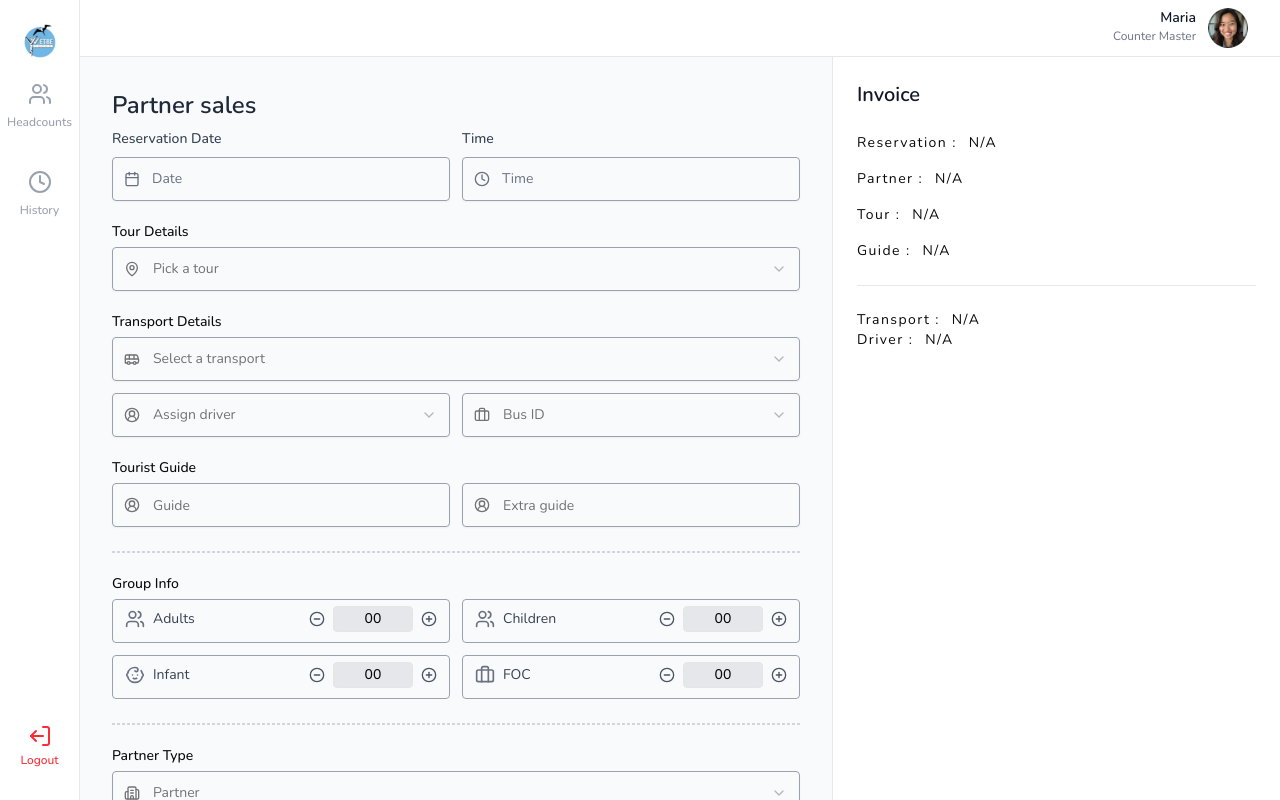
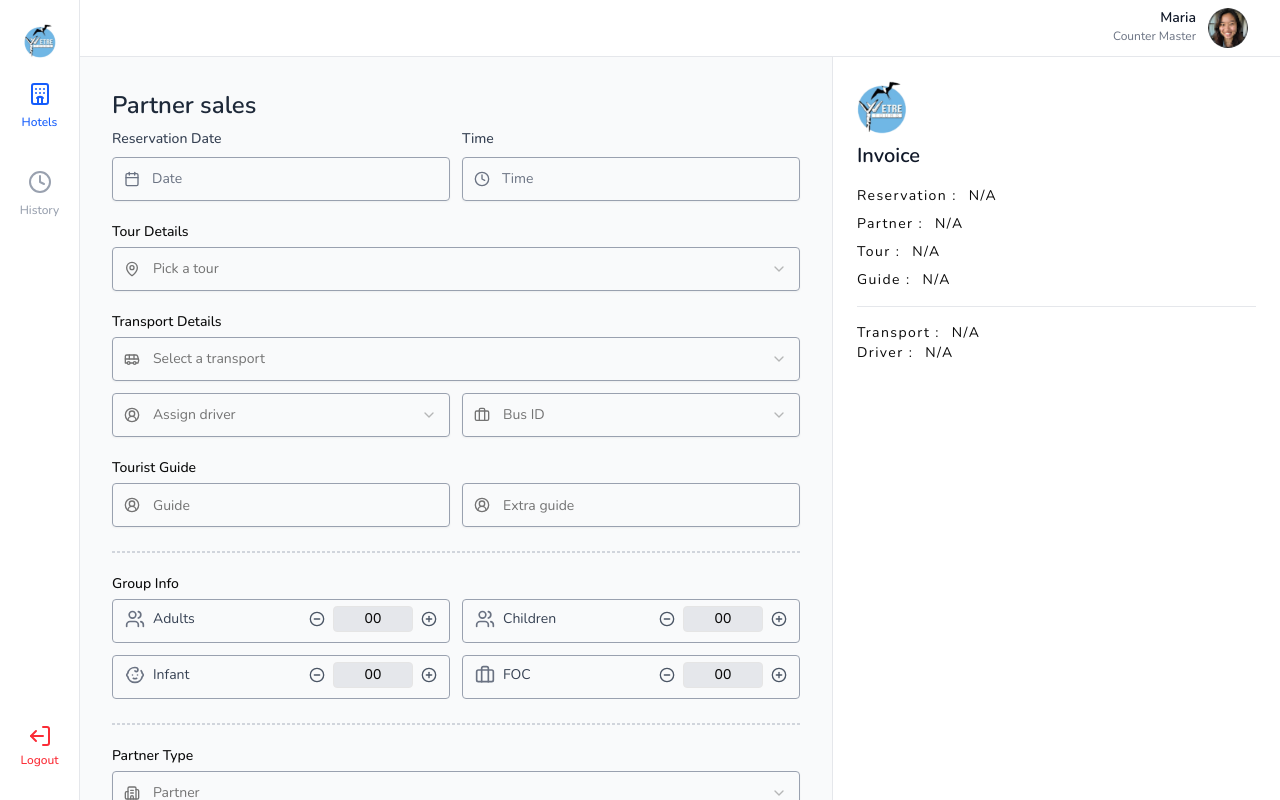
Before and after one commit to suman-chandra-barman/etre-tours-frontend, a Next.js app: page /partner-sales in a window 1280 px wide. Built offline with nearby package versions, Linux system fonts and the light colour scheme.

Commit message:
fix: update role in UserContext to 'partner-sales'; enhance PartnerTransportInfo with logo and print styles

```diff
--- a/app/(sales)/partner-sales/page.tsx
+++ b/app/(sales)/partner-sales/page.tsx
@@ -4,6 +4,7 @@ import { useState, useCallback } from "react";
 import PartnerSalesForm from "@/components/sales/forms/PartnerSalesForm";
 import PartnerTransportInfo from "@/components/sales/transportInfo/PartnerTransportInfo";
 import { PartnerSalesFormData } from "@/lib/schemas";
+import styles from "@/components/styles/Print.module.css";
 
 export default function PartnerSalesPage() {
   const [formData, setFormData] = useState<Partial<PartnerSalesFormData>>({
@@ -42,6 +43,8 @@ export default function PartnerSalesPage() {
     setFormData(data);
     // Here you would typically send the data to your backend API
     // For now, we'll just log it and show a success message
+
+    window.print();
   };
 
   return (
@@ -51,7 +54,7 @@ export default function PartnerSalesPage() {
           onSubmit={handleFormSubmit}
           onFormDataChange={handleFormDataChange}
         />
-        <PartnerTransportInfo formData={formData} />
+        <PartnerTransportInfo formData={formData} className={`${styles.printArea}`}/>
       </div>
     </>
   );
--- a/components/sales/transportInfo/PartnerTransportInfo.tsx
+++ b/components/sales/transportInfo/PartnerTransportInfo.tsx
@@ -1,10 +1,13 @@
 import { PartnerSalesFormData } from "@/lib/schemas";
+import Image from "next/image";
+import logo from "@/public/logo.svg"
 
 interface PartnerTransportInfoProps {
   formData?: Partial<PartnerSalesFormData>;
+  className?: string;
 }
 
-function PartnerTransportInfo({ formData = {} }: PartnerTransportInfoProps) {
+function PartnerTransportInfo({ formData = {}, className }: PartnerTransportInfoProps) {
   // Format date
   const formatDate = (dateStr: string) => {
     if (!dateStr) return "";
@@ -30,15 +33,16 @@ function PartnerTransportInfo({ formData = {} }: PartnerTransportInfoProps) {
   const totalAmount = totalAdults * ADULT_PRICE + totalChildren * CHILD_PRICE;
 
   return (
-    <div className="bg-white border-l border-gray-200 overflow-y-auto md:min-w-xs lg:min-w-sm xl:min-w-md p-2 md:p-4 lg:p-6">
+    <div className={` bg-white border-l border-gray-200 overflow-y-auto md:min-w-xs lg:min-w-sm xl:min-w-md p-2 md:p-4 lg:p-6 ${className}`}>
       <div className="">
         {/* Header */}
-        <div className="mb-6">
-          <h2 className="text-xl font-semibold text-gray-900">Invoice</h2>
+        <div className="mb-4">
+          <Image src={logo} alt="Company Logo" width={50} height={50} />
+          <h2 className="text-xl font-semibold text-gray-900 mt-2">Invoice</h2>
         </div>
 
         {/* Reservation Information */}
-        <div className="space-y-4 mb-6">
+        <div className="space-y-2 mb-4">
           <div className="flex items-start gap-3">
             <div className="flex items-center gap-3 text-sm tracking-widest">
               <p>Reservation : </p>
@@ -83,7 +87,7 @@ function PartnerTransportInfo({ formData = {} }: PartnerTransportInfoProps) {
         </div>
 
         {/* Transport Details */}
-        <div className="border-t border-gray-200 pt-6 mb-6">
+        <div className="border-t border-gray-200 pt-4 mb-4">
           <div className="flex items-start gap-3">
             <div className="flex items-center gap-3 text-sm tracking-widest">
               <p>Transport : </p>
@@ -105,7 +109,7 @@ function PartnerTransportInfo({ formData = {} }: PartnerTransportInfoProps) {
 
         {/* Passengers Summary */}
         {totalPassengers > 0 && (
-          <div className="border-t border-gray-200 pt-6 mb-6">
+          <div className="border-t border-gray-200 pt-4 mb-4">
             <p className="text-sm text-gray-600 mb-3">Guests</p>
             <div className="space-y-2 mb-4">
               {totalAdults > 0 && (
@@ -132,16 +136,13 @@ function PartnerTransportInfo({ formData = {} }: PartnerTransportInfoProps) {
 
         {/* Pricing */}
         {totalAmount > 0 && (
-          <div className="border-t border-gray-200 pt-6 mb-6">
+          <div className="border-t border-gray-200 pt-4 mb-4">
             <p className="text-sm text-gray-600 mb-3">Unit Price</p>
             <div className="space-y-2 mb-4">
               <div className="flex items-center gap-3 text-sm">
                 <p>
-                  ${ADULT_PRICE.toFixed(2)} (Adults), ${CHILD_PRICE.toFixed(2)}
+                  ${ADULT_PRICE.toFixed(2)} (Adults), ${CHILD_PRICE.toFixed(2)} (Children)
                 </p>
-              </div>
-              <div className="flex items-center gap-3 text-sm">
-                <p>(Children)</p>
               </div>
             </div>
           </div>
@@ -149,8 +150,8 @@ function PartnerTransportInfo({ formData = {} }: PartnerTransportInfoProps) {
 
         {/* Amount to Pay */}
         {totalAmount > 0 && (
-          <div className="pt-6">
-            <div className="flex items-center justify-between pt-3 border-t border-gray-200 mb-4">
+          <div>
+            <div className="flex items-center justify-between pt-3 border-t border-gray-200">
               <span className="font-semibold text-blue-600">Amount to Pay</span>
               <span className="text-lg font-bold text-blue-600">
                 ${totalAmount.toFixed(2)}
--- a/contexts/UserContext.tsx
+++ b/contexts/UserContext.tsx
@@ -17,7 +17,7 @@ export function UserProvider({ children }: { children: ReactNode }) {
     id: "1",
     name: "John Doe",
     email: "john@example.com",
-    role: "cruise-sales",
+    role: "partner-sales",
   });
 
   const role = user?.role || null;
```
